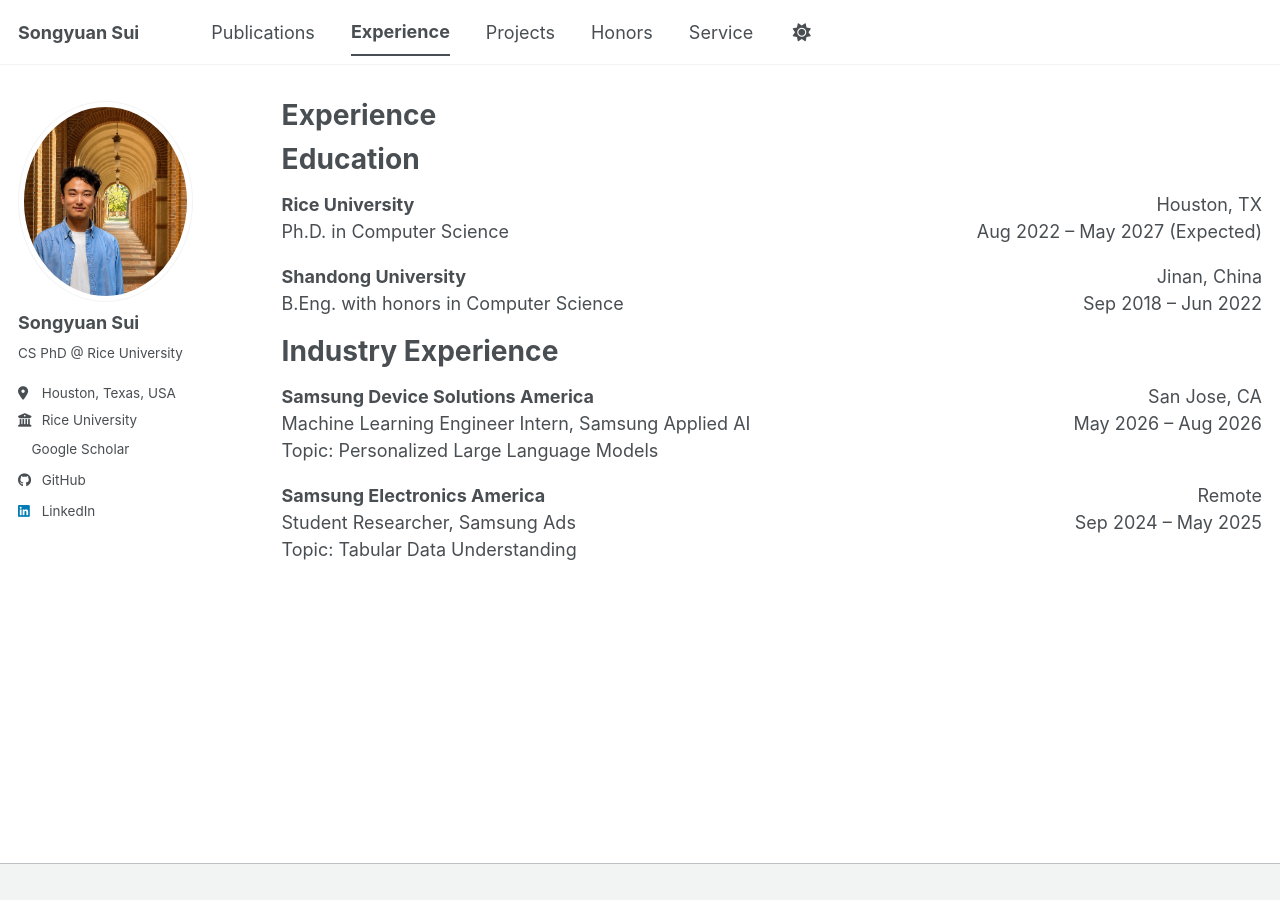
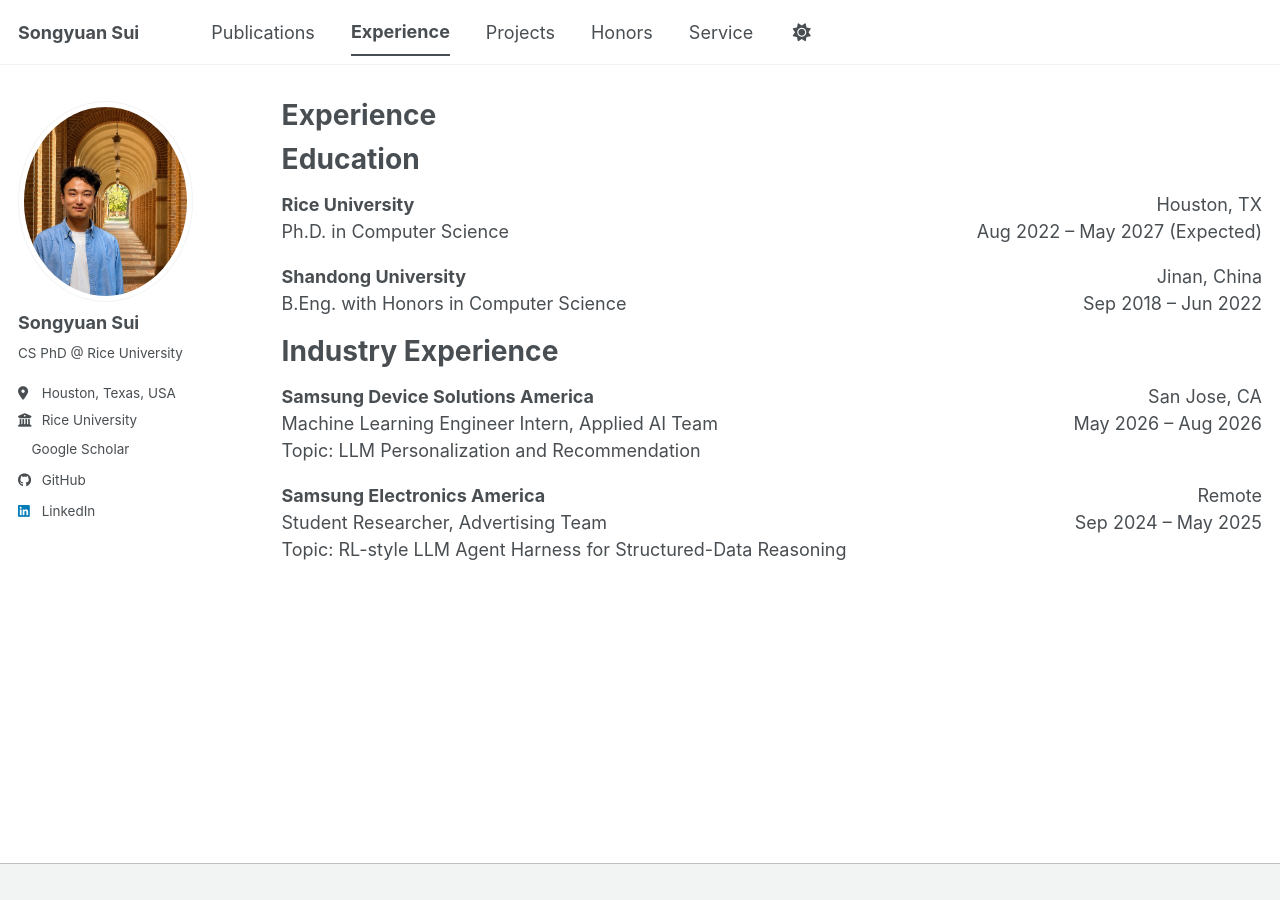
Before and after one commit to SongyuanSui/SongyuanSui.github.io, a Jekyll site: the page built from _pages/experience.md, in a window 1280 px wide. Built offline with Jekyll 4.4.1, drawn with Linux system fonts in a browser that asks for light colours; a style sheet for code colours, icons or effects is not loaded.

Commit message:
update experience

```diff
--- a/_pages/experience.md
+++ b/_pages/experience.md
@@ -25,7 +25,7 @@ Education
     <span>Jinan, China</span>
   </div>
   <div style="display: flex; justify-content: space-between; gap: 1rem; flex-wrap: wrap;">
-    <span>B.Eng. with honors in Computer Science</span>
+    <span>B.Eng. with Honors in Computer Science</span>
     <span>Sep 2018 – Jun 2022</span>
   </div>
 </div>
@@ -40,11 +40,11 @@ Industry Experience
     <span>San Jose, CA</span>
   </div>
   <div style="display: flex; justify-content: space-between; gap: 1rem; flex-wrap: wrap;">
-    <span>Machine Learning Engineer Intern, Samsung Applied AI</span>
+    <span>Machine Learning Engineer Intern, Applied AI Team</span>
     <span>May 2026 – Aug 2026</span>
   </div>
   <div>
-    <span>Topic: Personalized Large Language Models</span>
+    <span>Topic: LLM Personalization and Recommendation</span>
   </div>
 </div>
 
@@ -54,10 +54,10 @@ Industry Experience
     <span>Remote</span>
   </div>
   <div style="display: flex; justify-content: space-between; gap: 1rem; flex-wrap: wrap;">
-    <span>Student Researcher, Samsung Ads</span>
+    <span>Student Researcher, Advertising Team</span>
     <span>Sep 2024 – May 2025</span>
   </div>
   <div>
-    <span>Topic: Tabular Data Understanding</span>
+    <span>Topic: RL-style LLM Agent Harness for Structured-Data Reasoning</span>
   </div>
 </div>
```
